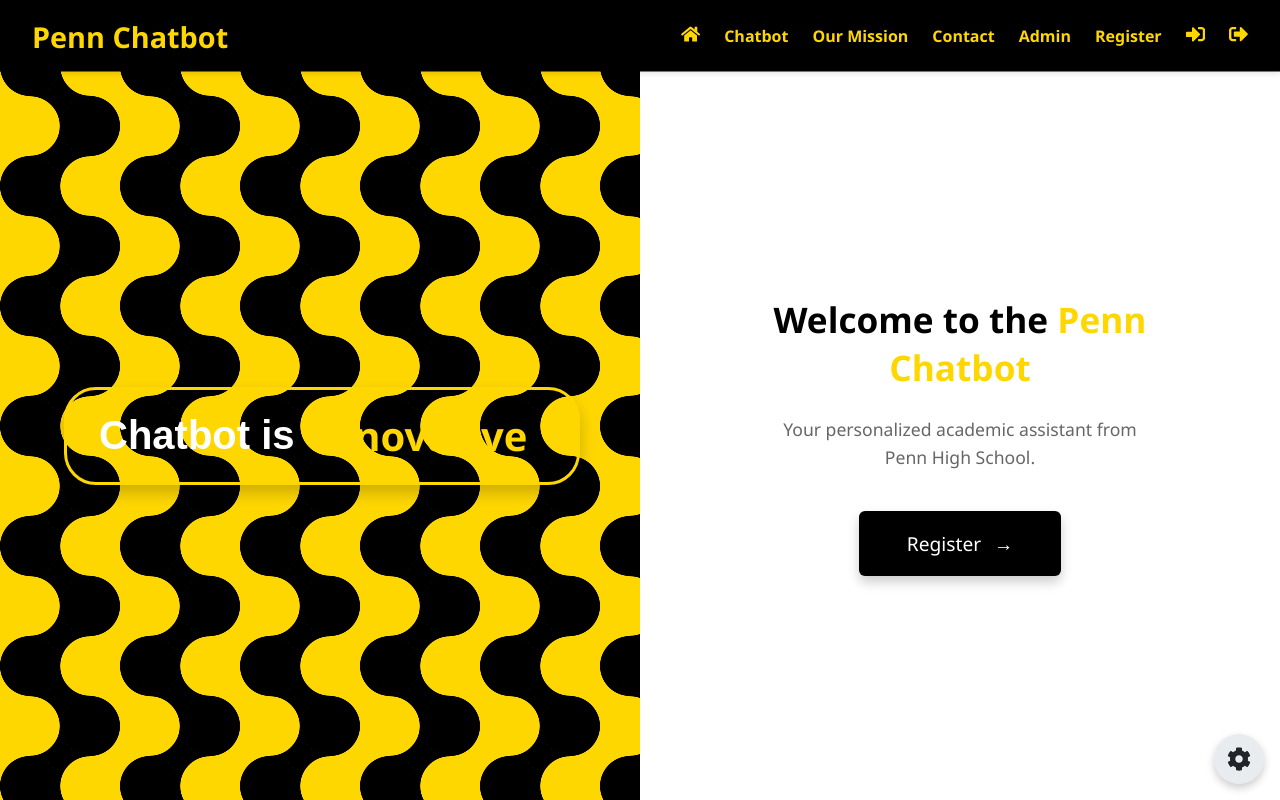
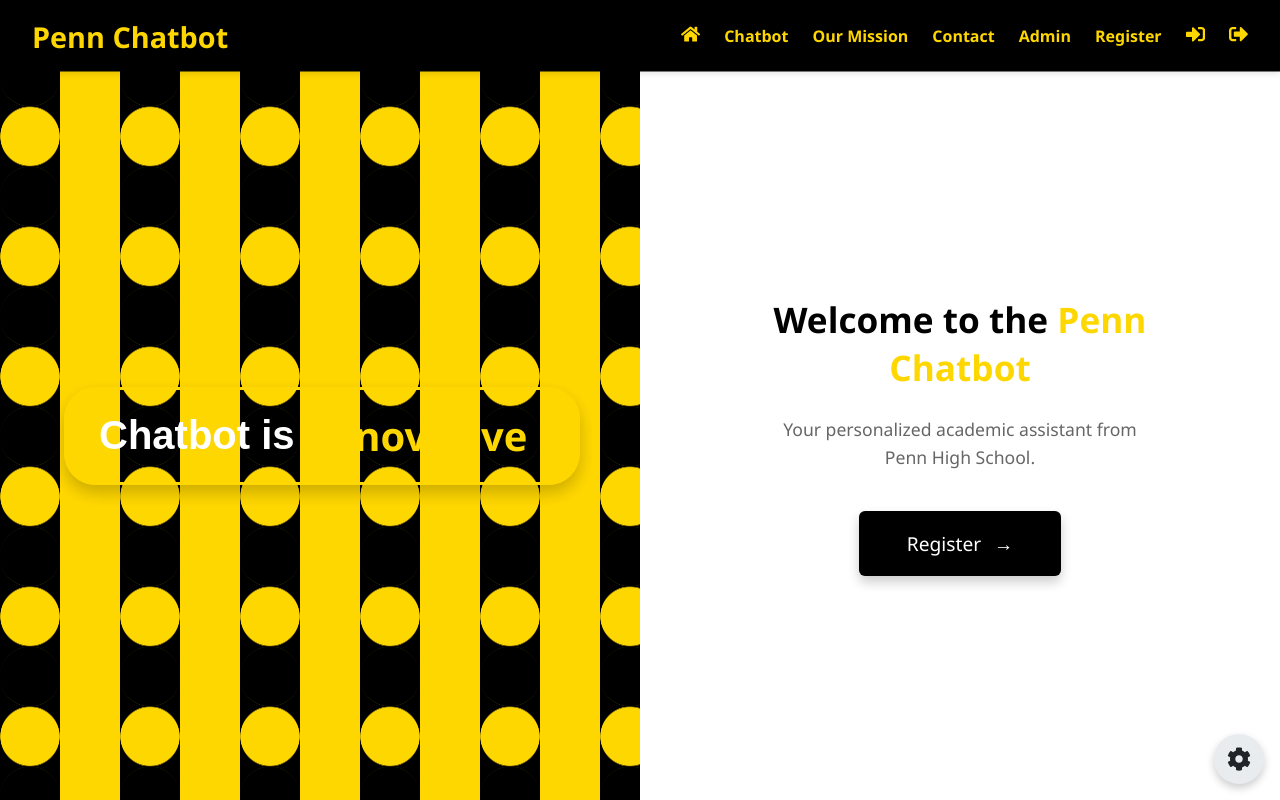
Before and after one commit to vmanukyann/PennAI, a React (Create React App) app in the folder client/: page /intro in a window 1280 px wide. Built offline with nearby package versions, Linux system fonts and the light colour scheme.

Commit message:
Pattern Movement Animatio

```diff
--- a/client/src/Intro.css
+++ b/client/src/Intro.css
@@ -7,7 +7,6 @@
   color: #ffffff; /* Set text color to white */
   height: 100vh;
   width: 100vw;
-  overflow: hidden; /* Prevent scrollbars */
 }
 
 /* Navbar */
@@ -93,6 +92,16 @@
   padding-left: 4rem; /* Add padding to position content properly */
   color: #ffd700; /* Primary gold */
   animation: slideInLeft 1s ease-in-out; /* Add slide-in animation */
+  animation: movePatternUp 10s linear infinite; /* Change animation to move up */
+}
+
+@keyframes movePatternUp {
+  0% {
+    background-position: 0 0, 0 0, 0 0, 0 0; /* Initial position */
+  }
+  100% {
+    background-position: 0 -200px, 0 -200px, 0 -200px, 0 -200px; /* Move pattern up */
+  }
 }
 
 .right-panel {
```
